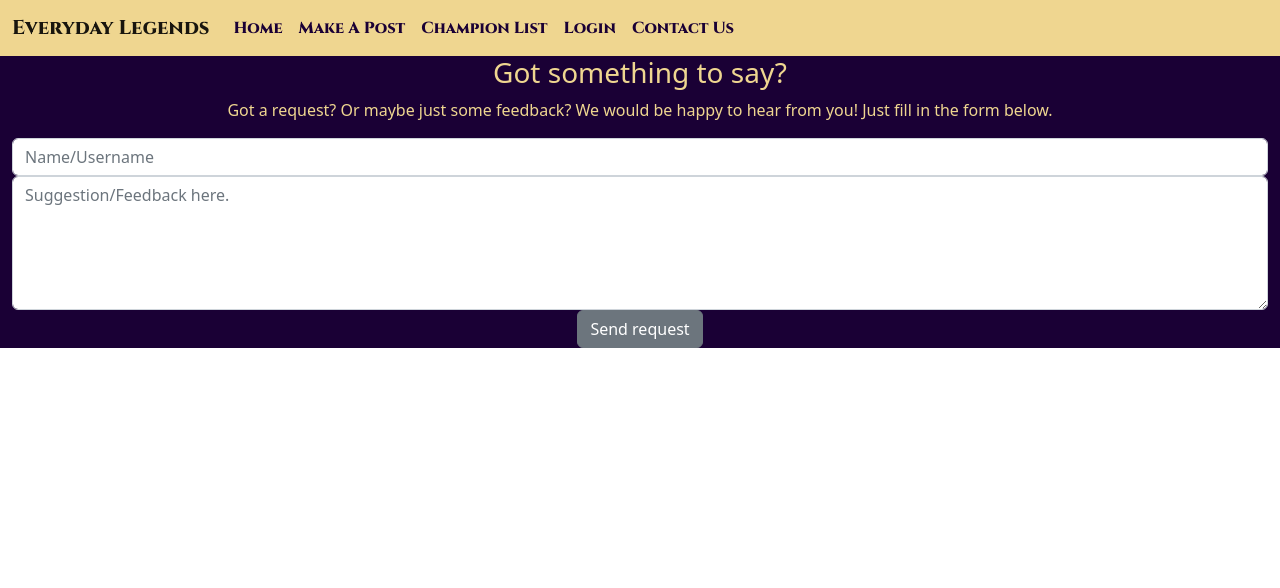
After one commit to Welshy92/everyday-legends, a Django app: page /contact in a window 1280 px wide. The commit adds this page. Shown: the top 588 px of the page. Run offline with Django 3.2, Linux system fonts and the light colour scheme; some libraries are stand-ins or nearby versions.

Commit message:
create basic contactus page and link up emailjs to the form created

```diff
--- a/everyday_legends/urls.py
+++ b/everyday_legends/urls.py
@@ -19,5 +19,6 @@ from legends import views
 
 urlpatterns = [
     path('admin/', admin.site.urls),
-    path('', views.base, name='base')
+    path('', views.home, name='home'),
+    path('contact', views.contact, name='contact'),
 ]
--- a/legends/views.py
+++ b/legends/views.py
@@ -3,5 +3,8 @@ from django.shortcuts import render, redirect
 # Create your views here.
 
 
-def base(request):
+def home(request):
     return render(request, "./index.html")
+
+def contact(request):
+    return render(request, "./contact-us.html")
--- /dev/null
+++ b/static/sendemail.js
@@ -0,0 +1,15 @@
+function sendMail(contactForm) {
+    emailjs.send("service_vbk3i2q","template_a61ofcg", {
+        "from_name": contactForm.name.value,
+        "full_request": contactForm.details.value
+    })
+    .then(
+        function(response) {
+            console.log("SUCCESS", response);
+        },
+        function(error) {
+            console.log("FAILED", error);
+        }
+    );
+    return false;
+}
--- a/templates/base.html
+++ b/templates/base.html
@@ -19,19 +19,19 @@
             <div class="collapse navbar-collapse" id="navbarSupportedContent">
               <ul class="navbar-nav me-auto mb-2 mb-lg-0">
                 <li class="nav-item">
-                  <a class="nav-link active " aria-current="page" href="#">Home</a>
+                  <a class="nav-link" aria-current="page" href="{% url 'home' %}">Home</a>
                 </li>
                 <li class="nav-item">
                   <a class="nav-link" href="#">Make A Post</a>
                 </li>
                 <li class="nav-item">
-                    <a class="nav-link" href="#">Champion Post</a>
+                    <a class="nav-link" href="#">Champion List</a>
                 </li>
                 <li class="nav-item">
                     <a class="nav-link" href="#">Login</a>
                 </li>
                 <li class="nav-item">
-                    <a class="nav-link" href="#">Contact Us</a>
+                    <a class="nav-link" href="{% url 'contact' %}">Contact Us</a>
                 </li>
             </div>
         </div>
--- /dev/null
+++ b/templates/contact-us.html
@@ -0,0 +1,37 @@
+{% extends "base.html" %}
+
+{% block content %}
+<script type="text/javascript"
+        src="https://cdn.jsdelivr.net/npm/@emailjs/browser@3/dist/email.min.js">
+</script>
+<script type="text/javascript">
+    (function(){
+       emailjs.init("Ao5LFvu3enHCFTcZ3");
+    })();
+</script>
+
+<section class="container-fluid">
+    <div class="row bg-color-contact">
+        <div class="col">
+            <h3 class="contact-heading uppercase text-center">Got something to say?</h3>
+            <p class="uppercase text-center">Got a request? Or maybe just some feedback? We would be happy to hear from you! Just fill in the form below.</p>
+
+            <div class="center-form">
+                <form onsubmit="return sendMail(this);">
+                    <input type="text" name="name" id="name" class="form-control" placeholder="Name/Username" required />
+                    <textarea rows="5" name="details" id="details" class="form-control" placeholder="Suggestion/Feedback here." required></textarea>
+                    <div class="form-row text-center">
+                        <div class="col">
+                            <button type="submit" class="btn btn-secondary">Send request</button>
+                        </div>
+                    </div>
+                </form>
+            </div>
+
+        </div>
+    </div>
+
+<script src="static/sendemail.js"></script>
+</section>
+
+{% endblock %}
```
Also changed, not shown: templates/emailjs.html (added, +9 -0 lines), README.md, legends/templates/legends/base.html (deleted).
